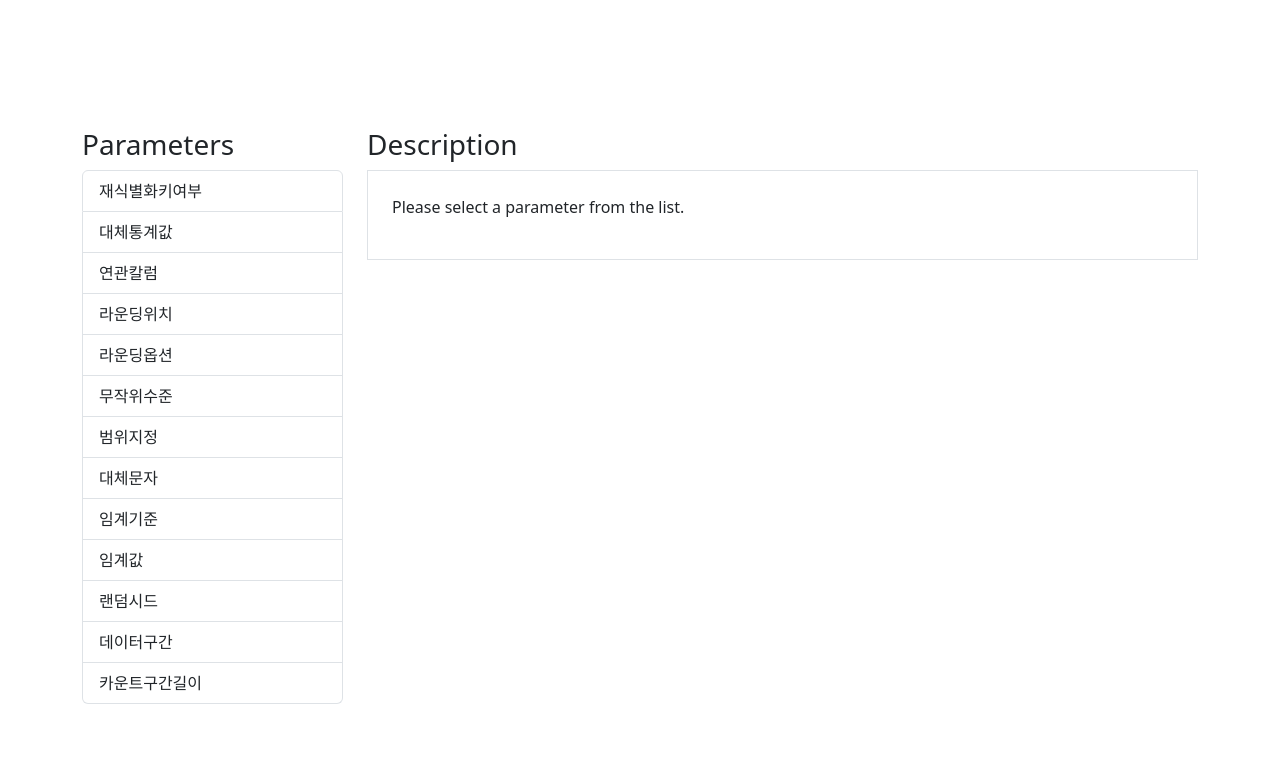
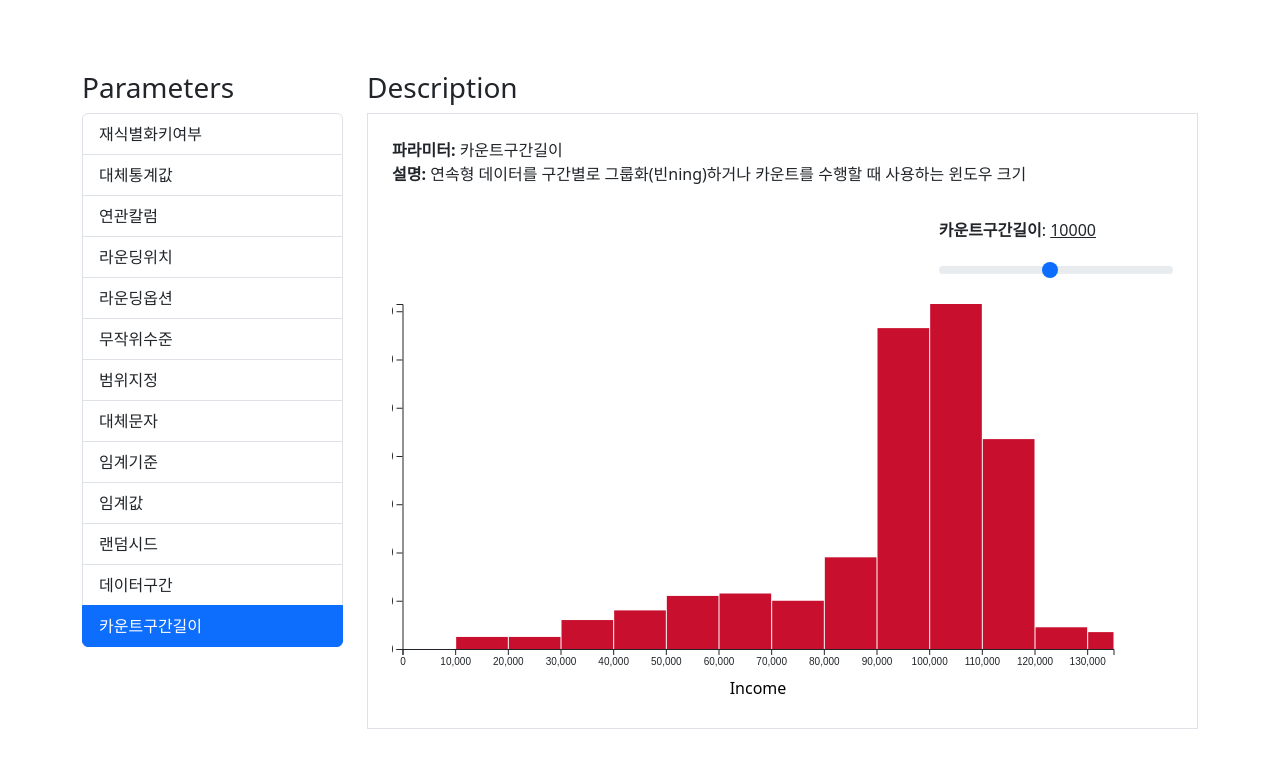
Before and after one commit to CynicDog/Pseudonymization-Parameters-in-Action, a React (Vite) app: page / in a window 1280 px wide. Shown: the top 768 px of the page. Built offline with nearby package versions, Linux system fonts and the light colour scheme.

Commit message:
feat: add histogram visualization to illustrate the effect of the P13 parameter on quantitative data

```diff
--- a/data/incomes.json
+++ b/data/incomes.json
@@ -6,6 +6,51 @@
         90000, 38000, 61000, 27000, 87000, 128000, 56000, 43000, 96000, 12000,
         66000, 132000, 35000, 53000, 77000, 95000, 22000, 46000, 14000, 88000,
         109000, 71000, 39000, 63000, 30000, 86000, 134000, 55000, 41000, 98000,
-    24000, 30000, 101000, 57000, 42000, 46000, 71000, 87000, 111000, 89000
+        24000, 30000, 101000, 57000, 42000, 46000, 71000, 87000, 111000, 89000,
+        130000, 11000, 125000, 67000, 94000, 80000, 59000, 74000, 91000, 34000,
+        32000, 67000, 49000, 52000, 115000, 97000, 51000, 56000, 93000, 48000,
+        115000, 68000, 100000, 96000, 72000, 71000, 94000, 56000, 125000, 74000,
+        99000, 80000, 115000, 92000, 57000, 107000, 66000, 88000, 103000, 88000,
+        100000, 86000, 95000, 65000, 115000, 85000, 92000, 115000, 96000, 104000,
+        100000, 94000, 102000, 68000, 83000, 77000, 105000, 71000, 98000, 75000,
+        32000, 67000, 49000, 52000, 115000, 97000, 51000, 56000, 93000, 48000,
+        99000, 92000, 97000, 99000, 91000, 64000, 90000, 118000, 108000, 105000,
+        65000, 98000, 93000, 87000, 76000, 113000, 99000, 108000, 113000, 102000,
+        111000, 104000, 87000, 107000, 105000, 111000, 107000, 104000, 103000, 95000,
+        118000, 108000, 120000, 115000, 106000, 85000, 102000, 80000, 82000, 93000,
+        85000, 108000, 97000, 120000, 107000, 97000, 115000, 91000, 102000, 101000,
+        113000, 93000, 116000, 95000, 95000, 104000, 118000, 113000, 98000, 76000,
+        97000, 115000, 78000, 102000, 88000, 67000, 92000, 88000, 76000, 107000,
+        113000, 120000, 99000, 106000, 91000, 95000, 96000, 104000, 110000, 97000,
+        113000, 113000, 94000, 104000, 83000, 104000, 105000, 101000, 105000, 97000,
+        134000, 106000, 65000, 74000, 118000, 109000, 32000, 106000, 88000, 62000,
+        130000, 50000, 49000, 53000, 98000, 87000, 78000, 107000, 100000, 69000,
+        55000, 120000, 111000, 88000, 93000, 115000, 102000, 68000, 56000, 49000,
+        67000, 120000, 101000, 64000, 124000, 87000, 103000, 115000, 113000, 57000,
+        92000, 53000, 80000, 104000, 106000, 89000, 85000, 71000, 65000, 67000,
+        106000, 88000, 94000, 90000, 106000, 94000, 88000, 95000, 98000, 113000,
+        85000, 108000, 80000, 91000, 115000, 107000, 90000, 96000, 103000, 82000,
+        93000, 106000, 113000, 113000, 95000, 115000, 108000, 103000, 85000, 90000,
+        118000, 90000, 85000, 94000, 102000, 99000, 98000, 91000, 99000, 96000,
+        97000, 113000, 92000, 96000, 94000, 95000, 92000, 108000, 107000, 96000,
+        103000, 92000, 99000, 100000, 113000, 91000, 106000, 113000, 108000, 109000,
+        113000, 101000, 95000, 104000, 113000, 99000, 99000, 108000, 115000, 96000,
+        106000, 90000, 108000, 115000, 92000, 92000, 103000, 99000, 97000, 111000,
+        118000, 107000, 96000, 111000, 94000, 115000, 98000, 98000, 96000, 102000,
+        100000, 99000, 94000, 108000, 98000, 111000, 91000, 90000, 97000, 116000,
+        100000, 100000, 110000, 91000, 99000, 108000, 108000, 106000, 113000, 114000,
+        100000, 109000, 100000, 96000, 109000, 108000, 107000, 106000, 93000, 92000,
+        115000, 106000, 95000, 97000, 111000, 98000, 104000, 92000, 102000, 107000,
+        105000, 103000, 110000, 115000, 115000, 100000, 104000, 115000, 103000, 95000,
+        113000, 104000, 104000, 116000, 107000, 113000, 96000, 115000, 102000, 106000,
+        100000, 107000, 113000, 98000, 107000, 113000, 111000, 103000, 108000, 107000,
+        100000, 108000, 115000, 99000, 96000, 113000, 111000, 90000, 115000, 99000,
+        95000, 104000, 100000, 95000, 108000, 115000, 102000, 108000, 106000, 108000,
+        113000, 113000, 115000, 98000, 104000, 106000, 113000, 113000, 115000, 104000,
+        107000, 103000, 92000, 104000, 97000, 106000, 96000, 105000, 92000, 115000,
+        111000, 100000, 92000, 106000, 100000, 106000, 115000, 113000, 107000, 111000,
+        105000, 98000, 106000, 96000, 107000, 96000, 110000, 103000, 95000, 106000,
+        106000, 100000, 92000, 96000, 111000, 104000, 103000, 97000, 95000, 102000,
+        113000, 98000, 108000, 107000, 98000, 100000, 105000, 110000, 104000, 113000
     ]
 }
--- a/src/App.jsx
+++ b/src/App.jsx
@@ -7,10 +7,16 @@ const App = () => {
     const { focusedParam, setFocusedParam } = useParameter();
 
     return (
-        <div className="container" style={{ marginTop: "10%" }}>
+        <div className="container" style={{
+            height: "100vh",
+            display: "flex",
+            flexDirection: "column",
+            justifyContent: "center",
+            marginTop: 0
+        }}>
             <div className="row">
                 {/* Side Section */}
-                <div className="col-lg-3">
+                <div className="col-3">
                     <h3>Parameters</h3>
                     <ul className="list-group">
                         {parameters.data.map((param, index) => (
@@ -23,6 +29,7 @@ const App = () => {
                                     setFocusedParam({
                                         id: param.parameter_id,
                                         name: param.parameter_name,
+                                        value: null
                                     })
                                 }
                                 style={{ cursor: "pointer" }}
@@ -34,7 +41,7 @@ const App = () => {
                 </div>
 
                 {/* Main Section */}
-                <div className="col-lg-9">
+                <div className="col-9">
                     <h3>Description</h3>
                     <div className="border p-4">
                         {focusedParam ? (
--- a/src/ChartControl.jsx
+++ b/src/ChartControl.jsx
@@ -1,30 +1,30 @@
 import { useParameter } from "./Context";
 import EmptyChart from "./charts/EmptyChart.jsx";
 import incomes from "../data/incomes.json";
+import Histogram from "./charts/Histogram.jsx";
 
 const ChartControl = () => {
 
     const { focusedParam } = useParameter();
 
     const paramToChartMap = {
-        "P1": <EmptyChart parameter_name={focusedParam.name} />,
-        "P2": <EmptyChart parameter_name={focusedParam.name} />,
-        "P3": <EmptyChart parameter_name={focusedParam.name} />,
-        "P4": <EmptyChart parameter_name={focusedParam.name} />,
-        "P5": <EmptyChart parameter_name={focusedParam.name} />,
-        "P6": <EmptyChart parameter_name={focusedParam.name} />,
-        "P7": <EmptyChart parameter_name={focusedParam.name} />,
-        "P8": <EmptyChart parameter_name={focusedParam.name} />,
-        "P9": <EmptyChart parameter_name={focusedParam.name} />,
-        "P10": <EmptyChart parameter_name={focusedParam.name} />,
-        "P11": <EmptyChart parameter_name={focusedParam.name} />,
-        "P12": <EmptyChart parameter_name={focusedParam.name} />,
-        "P13": <EmptyChart parameter_name={focusedParam.name} data={incomes} />,
+        "P1": <EmptyChart data={ null } />,
+        "P2": <EmptyChart data={ null } />,
+        "P3": <EmptyChart data={ null } />,
+        "P4": <EmptyChart data={ null } />,
+        "P5": <EmptyChart data={ null } />,
+        "P6": <EmptyChart data={ null } />,
+        "P7": <EmptyChart data={ null } />,
+        "P8": <EmptyChart data={ null } />,
+        "P9": <EmptyChart data={ null } />,
+        "P10": <EmptyChart data={ null } />,
+        "P11": <EmptyChart data={ null } />,
+        "P12": <EmptyChart data={ null } />,
+        "P13": <Histogram data={incomes} />,
     };
 
     return (
         <>
-            <h5>Chart - {focusedParam.id}</h5>
             <div>{paramToChartMap[focusedParam.id]}</div>
         </>
     );
--- a/src/Context.jsx
+++ b/src/Context.jsx
@@ -3,7 +3,11 @@ import { createContext, useContext, useState } from "react";
 const ParameterContext = createContext();
 
 export const ParameterProvider = ({ children }) => {
-    const [focusedParam, setFocusedParam] = useState(null);
+    const [focusedParam, setFocusedParam] = useState({
+        id: "P13",
+        name: "카운트구간길이",
+        value: 10000
+    });
 
     return (
         <ParameterContext.Provider value={{ focusedParam, setFocusedParam }}>
--- a/src/charts/EmptyChart.jsx
+++ b/src/charts/EmptyChart.jsx
@@ -1,8 +1,12 @@
-const EmptyChart = ({ parameter_name, data }) => {
+import {useParameter} from "../Context.jsx";
+
+const EmptyChart = ({ data }) => {
+
+    const { focusedParam } = useParameter();
 
     return (
         <>
-            To Be Implemented .. {parameter_name}, with data of { data? data.data.length : 0 }
+            To Be Implemented .. {focusedParam.name}, with data of { data? data.data.length : 0 }
         </>
     );
 };
--- /dev/null
+++ b/src/charts/Histogram.jsx
@@ -0,0 +1,104 @@
+import { useEffect, useState, useRef } from "react";
+import { useParameter } from "../Context.jsx";
+import * as d3 from "d3";
+
+// TODO:
+//      1. Error: Invalid negative value for <rect> attribute width="-1"
+//      2. Add comments
+
+const Histogram = ({ data }) => {
+    const { focusedParam, setFocusedParam } = useParameter();
+    const svgRef = useRef(null);
+
+    const binningValue = focusedParam.value || 10000;
+
+    useEffect(() => {
+        if (!binningValue || binningValue === 0) return;
+
+        const incomeData = data.data || data;
+
+        const margin = { top: 10, right: 30, bottom: 45, left: 40 };
+        const width = svgRef.current.clientWidth - margin.left - margin.right;
+        const height = 400 - margin.top - margin.bottom;
+
+        const svg = d3.select(svgRef.current);
+        svg.selectAll("*").remove();
+
+        const x = d3.scaleLinear()
+            .domain([0, d3.max(incomeData)])
+            .range([0, width]);
+
+        const histogram = d3.histogram()
+            .value(d => d)
+            .domain(x.domain())
+            .thresholds(x.ticks(Math.ceil(d3.max(incomeData) / binningValue)));
+
+        const bins = histogram(incomeData);
+
+        const y = d3.scaleLinear()
+            .range([height, 0])
+            .domain([0, d3.max(bins, d => d.length)]);
+
+        svg.append("g")
+            .attr("transform", `translate(0,${height})`)
+            .call(d3.axisBottom(x));
+
+        svg.append("g")
+            .call(d3.axisLeft(y))
+            .style("font-size", "14px")
+            .style("font-weight", "bold");
+
+        svg.append("text")
+            .attr("class", "x-axis-label")
+            .attr("x", width / 2)
+            .attr("y", height + 45)
+            .style("text-anchor", "middle")
+            .text("Income");
+
+        svg.selectAll(".bar")
+            .data(bins)
+            .enter()
+            .append("rect")
+            .attr("class", "bar")
+            .attr("x", d => x(d.x0) + 1)
+            .attr("y", d => y(d.length))
+            .attr("width", d => x(d.x1) - x(d.x0) - 1)
+            .attr("height", d => height - y(d.length))
+            .style("fill", "#C8102E");
+
+    }, [data, binningValue]);
+
+    const handleBinningChange = (event) => {
+        const newBinningValue = parseInt(event.target.value, 10);
+        setFocusedParam({
+            ...focusedParam,
+            value: newBinningValue,
+        });
+    };
+
+    return (
+        <div>
+            <div className="d-flex py-3">
+                <div className="ms-auto" style={{width: "30%"}}>
+                    <div>
+                        <p><strong>{focusedParam.name}</strong>: <u>{binningValue}</u></p>
+                        <input
+                            type="range"
+                            className="form-range"
+                            id="input-range"
+                            min="1000"
+                            max="20000"
+                            step="1000"
+                            value={binningValue}
+                            onChange={handleBinningChange}
+                        />
+                    </div>
+                </div>
+            </div>
+
+            <svg ref={svgRef} width="100%" height="400" viewBox="0 0 760 400" preserveAspectRatio="xMidYMid meet"></svg>
+        </div>
+    );
+};
+
+export default Histogram;
```
Also changed, not shown: src/util.js (deleted, +0 -23 lines). Lines whose indentation alone changed are shown as unchanged.
